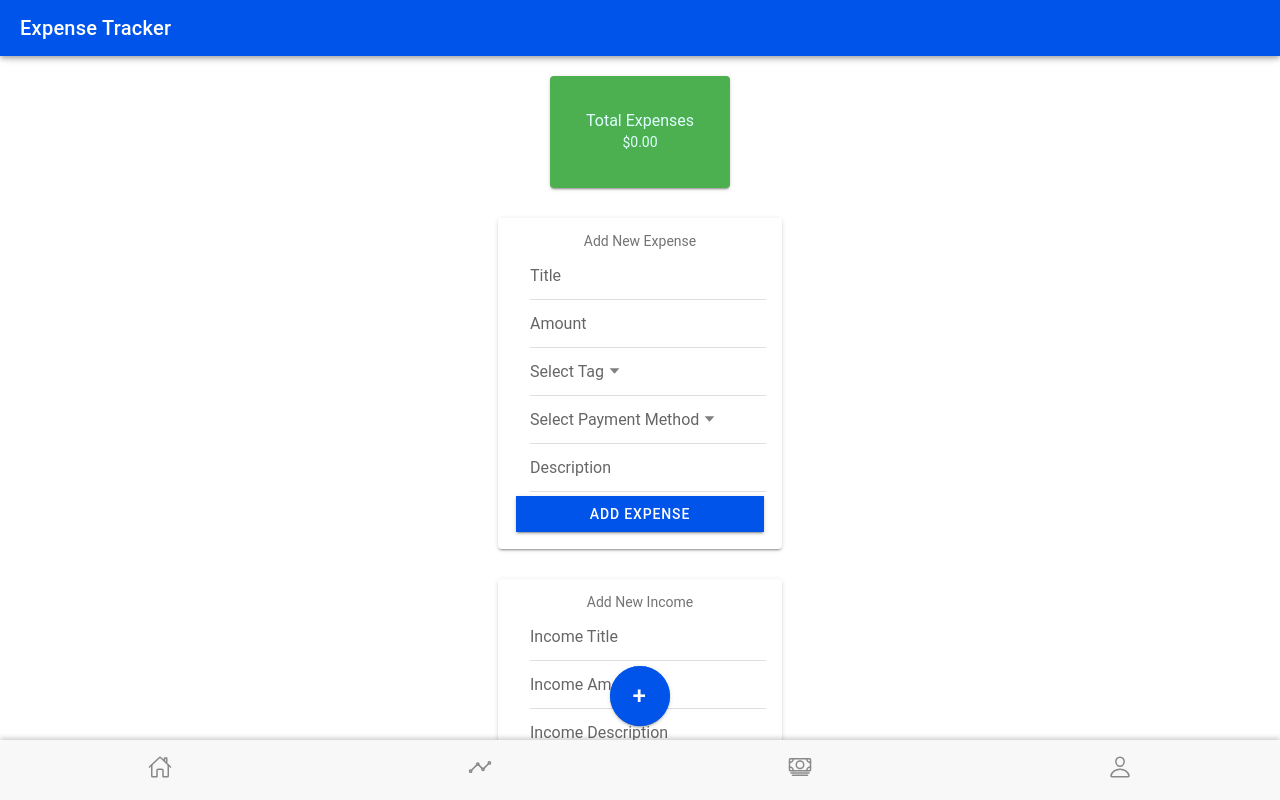
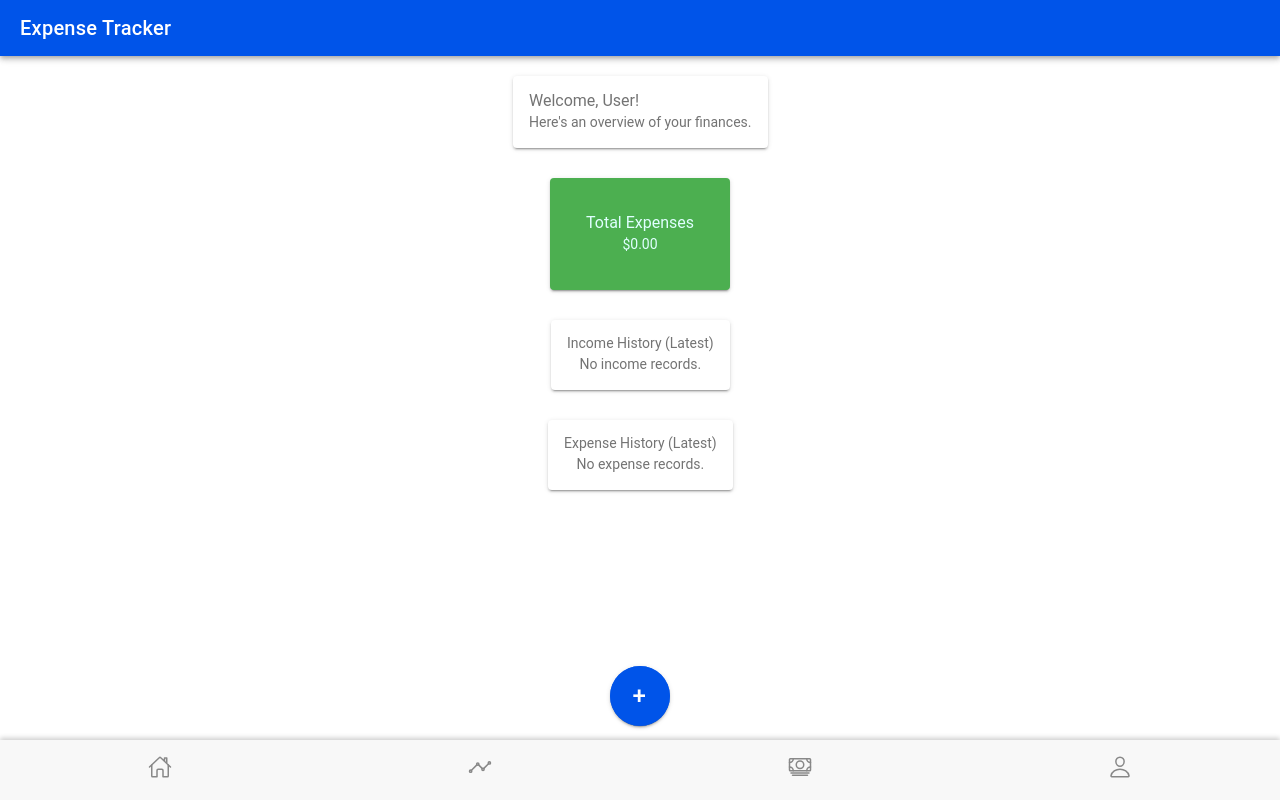
Before and after one commit to micseethoo/newMonefy, a React (Vite) app: page /userhome in a window 1280 px wide. Built offline with nearby package versions, Linux system fonts and the light colour scheme.

Commit message:
changes amde to user home page on login (removed add income and expense function) and added show suer name

```diff
--- a/src/pages/Home.tsx
+++ b/src/pages/Home.tsx
@@ -11,7 +11,7 @@ const Home: React.FC = () => {
       </IonHeader>
       <IonContent fullscreen className="home-background">
         <div className="home-container">
-          <h1 className="home-title">Welcome to Day!</h1>
+          <h1 className="home-title">Welcome to Monefy!</h1>
           <p className="home-description">Manage my finances easily.</p>
           <IonButton expand="full" className="home-button" routerLink="/login">
             Go to Login
--- a/src/pages/UserHome.tsx
+++ b/src/pages/UserHome.tsx
@@ -1,7 +1,190 @@
+// import React, { useEffect, useState } from 'react';
+// import { IonPage, IonContent, IonHeader, IonToolbar, IonTitle, IonGrid, IonRow, IonCol, IonCard, IonCardContent, IonItem } from '@ionic/react';
+// import { getAuth } from 'firebase/auth';
+// import { getFirestore, collection, onSnapshot, query, orderBy } from 'firebase/firestore';
+// import './css/UserHome.css';
+// import FloatingMenuButton from '../components/FloatingMenuButton';
+// import NavBar from '../components/NavBar';
+//
+// const UserHome: React.FC = () => {
+//   const [totalExpenses, setTotalExpenses] = useState(0);
+//   const [transactions, setTransactions] = useState<any[]>([]);
+//   const [incomes, setIncomes] = useState<any[]>([]);
+//   const [userName, setUserName] = useState('User');
+//   const [userId, setUserId] = useState<string | null>(null);
+//
+//   const auth = getAuth();
+//   const db = getFirestore();
+//
+//   useEffect(() => {
+//     const user = auth.currentUser;
+//     if (user) {
+//       setUserName(user.displayName || user.email || `User ${user.uid.substring(0, 6)}`);
+//       setUserId(user.uid);
+//     }
+//   }, [auth]);
+//
+//   useEffect(() => {
+//     if (!userId) return;
+//
+//     const expensesRef = query(
+//       collection(db, `users/${userId}/expenses`),
+//       orderBy("date", "desc")
+//     );
+//
+//     const unsubscribe = onSnapshot(expensesRef, (snapshot) => {
+//       let expensesSum = 0;
+//       const expenseList: any[] = [];
+//
+//       snapshot.docs.forEach((doc) => {
+//         const expenseData = doc.data();
+//         if (expenseData.amount) {
+//           expensesSum += expenseData.amount;
+//         }
+//         expenseList.push({ id: doc.id, ...expenseData });
+//       });
+//
+//       setTotalExpenses(expensesSum);
+//       setTransactions(expenseList);
+//     });
+//
+//     return () => unsubscribe();
+//   }, [userId]);
+//
+//   useEffect(() => {
+//     if (!userId) return;
+//
+//     const incomesRef = query(
+//       collection(db, `users/${userId}/incomes`),
+//       orderBy("date", "desc")
+//     );
+//
+//     const unsubscribe = onSnapshot(incomesRef, (snapshot) => {
+//       const incomeList: any[] = [];
+//
+//       snapshot.docs.forEach((doc) => {
+//         const incomeData = doc.data();
+//         incomeList.push({ id: doc.id, ...incomeData });
+//       });
+//
+//       setIncomes(incomeList);
+//     });
+//
+//     return () => unsubscribe();
+//   }, [userId]);
+//
+//   return (
+//     <IonPage>
+//       <IonHeader>
+//         <IonToolbar color="primary">
+//           <IonTitle>Expense Tracker</IonTitle>
+//         </IonToolbar>
+//       </IonHeader>
+//       <IonContent fullscreen className="home-content">
+//         <IonGrid className="home-grid">
+//           <IonRow>
+//             <IonCol size="12">
+//               <IonCard className="welcome-card">
+//                 <IonCardContent>
+//                   <h2>Welcome, {userName}!</h2>
+//                   <p>Here's an overview of your finances.</p>
+//                 </IonCardContent>
+//               </IonCard>
+//             </IonCol>
+//           </IonRow>
+//
+//           <IonRow>
+//             <IonCol size="12">
+//               <IonCard className="balance-card">
+//                 <IonCardContent>
+//                   <h2>Total Expenses</h2>
+//                   <p className="balance-amount">${totalExpenses.toFixed(2)}</p>
+//                 </IonCardContent>
+//               </IonCard>
+//             </IonCol>
+//           </IonRow>
+//
+//           <IonRow>
+//             <IonCol size="12">
+//               <IonCard className="transactions-card">
+//                 <IonCardContent>
+//                   <h3>Income History (Latest)</h3>
+//                   {incomes.length > 0 ? (
+//                     incomes.map((income, index) => (
+//                       <IonItem key={income.id}>
+//                         <div>
+//                           <h4>{index + 1}. {income.title}</h4>
+//                           <p>Amount: ${income.amount}</p>
+//                           <p>Description: {income.description || "No description provided"}</p>
+//                           <p>
+//                             Date: {new Date(income.date).toLocaleDateString()} <br />
+//                             Time: {new Date(income.date).toLocaleTimeString()}
+//                           </p>
+//                         </div>
+//                       </IonItem>
+//                     ))
+//                   ) : (
+//                     <p>No income records.</p>
+//                   )}
+//                 </IonCardContent>
+//               </IonCard>
+//             </IonCol>
+//           </IonRow>
+//
+//           <IonRow>
+//             <IonCol size="12">
+//               <IonCard className="transactions-card">
+//                 <IonCardContent>
+//                   <h3>Transaction History (Latest)</h3>
+//                   {transactions.length > 0 ? (
+//                     transactions.map((transaction, index) => (
+//                       <IonItem key={transaction.id}>
+//                         <div>
+//                           <h4>{index + 1}. {transaction.title}</h4>
+//                           <p>Amount: ${transaction.amount}</p>
+//                           <p>Tag: {transaction.tag}</p>
+//                           <p>Payment Method: {transaction.paymentMethod}</p>
+//                           <p>Description: {transaction.description || "No description provided"}</p>
+//                           <p>
+//                             Date: {new Date(transaction.date).toLocaleDateString()} <br />
+//                             Time: {new Date(transaction.date).toLocaleTimeString()}
+//                           </p>
+//                         </div>
+//                       </IonItem>
+//                     ))
+//                   ) : (
+//                     <p>No transaction records.</p>
+//                   )}
+//                 </IonCardContent>
+//               </IonCard>
+//             </IonCol>
+//           </IonRow>
+//         </IonGrid>
+//       </IonContent>
+//       <FloatingMenuButton />
+//       <NavBar />
+//     </IonPage>
+//   );
+// };
+//
+// export default UserHome;
+
 import React, { useEffect, useState } from 'react';
-import { IonPage, IonContent, IonHeader, IonToolbar, IonTitle, IonGrid, IonRow, IonCol, IonCard, IonCardContent, IonItem, IonInput, IonButton, IonSelect, IonSelectOption } from '@ionic/react';
+import {
+  IonPage,
+  IonContent,
+  IonHeader,
+  IonToolbar,
+  IonTitle,
+  IonGrid,
+  IonRow,
+  IonCol,
+  IonCard,
+  IonCardContent,
+  IonItem,
+} from '@ionic/react';
 import { getAuth } from 'firebase/auth';
-import { getFirestore, collection, addDoc, onSnapshot, query, orderBy } from 'firebase/firestore';
+import { getFirestore, collection, onSnapshot, query, orderBy } from 'firebase/firestore';
 import './css/UserHome.css';
 import FloatingMenuButton from '../components/FloatingMenuButton';
 import NavBar from '../components/NavBar';
@@ -9,30 +192,29 @@ import NavBar from '../components/NavBar';
 const UserHome: React.FC = () => {
   const [totalExpenses, setTotalExpenses] = useState(0);
   const [transactions, setTransactions] = useState<any[]>([]);
-  const [incomes, setIncomes] = useState<any[]>([]); // New incomes state
-  const [title, setTitle] = useState('');
-  const [amount, setAmount] = useState<number | ''>('');
-  const [tag, setTag] = useState('');
-  const [paymentMethod, setPaymentMethod] = useState('');
-  const [description, setDescription] = useState('');
-  const [incomeTitle, setIncomeTitle] = useState('');
-  const [incomeAmount, setIncomeAmount] = useState<number | ''>('');
-  const [incomeDescription, setIncomeDescription] = useState('');
+  const [incomes, setIncomes] = useState<any[]>([]);
+  const [userName, setUserName] = useState('User');
+  const [userId, setUserId] = useState<string | null>(null);
 
   const auth = getAuth();
   const db = getFirestore();
-  const userId = auth.currentUser?.uid;
+
+  useEffect(() => {
+    const user = auth.currentUser;
+    if (user) {
+      setUserName(user.displayName || user.email || `User ${user.uid.substring(0, 6)}`);
+      setUserId(user.uid);
+    }
+  }, [auth]);
 
   useEffect(() => {
     if (!userId) return;
 
-    // Set up a reference with ordered query by date in descending order for expenses
     const expensesRef = query(
       collection(db, `users/${userId}/expenses`),
-      orderBy("date", "desc")
+      orderBy('date', 'desc')
     );
 
-    // Real-time listener for expenses collection
     const unsubscribe = onSnapshot(expensesRef, (snapshot) => {
       let expensesSum = 0;
       const expenseList: any[] = [];
@@ -55,13 +237,11 @@ const UserHome: React.FC = () => {
   useEffect(() => {
     if (!userId) return;
 
-    // Set up a reference with ordered query by date in descending order for incomes
     const incomesRef = query(
       collection(db, `users/${userId}/incomes`),
-      orderBy("date", "desc")
+      orderBy('date', 'desc')
     );
 
-    // Real-time listener for incomes collection
     const unsubscribe = onSnapshot(incomesRef, (snapshot) => {
       const incomeList: any[] = [];
 
@@ -76,52 +256,6 @@ const UserHome: React.FC = () => {
     return () => unsubscribe();
   }, [userId]);
 
-  const handleAddExpense = async () => {
-    if (!userId || amount === '' || title === '' || tag === '' || paymentMethod === '') return;
-
-    const expensesRef = collection(db, `users/${userId}/expenses`);
-
-    try {
-      const currentDate = new Date();
-      await addDoc(expensesRef, {
-        title,
-        amount: Number(amount),
-        tag,
-        paymentMethod,
-        description,
-        date: currentDate.toISOString(),
-      });
-      setTitle('');
-      setAmount('');
-      setTag('');
-      setPaymentMethod('');
-      setDescription('');
-    } catch (error) {
-      console.error("Error adding expense:", error);
-    }
-  };
-
-  const handleAddIncome = async () => {
-    if (!userId || incomeAmount === '' || incomeTitle === '') return;
-
-    const incomeRef = collection(db, `users/${userId}/incomes`);
-
-    try {
-      const currentDate = new Date();
-      await addDoc(incomeRef, {
-        title: incomeTitle,
-        amount: Number(incomeAmount),
-        description: incomeDescription,
-        date: currentDate.toISOString(),
-      });
-      setIncomeTitle('');
-      setIncomeAmount('');
-      setIncomeDescription('');
-    } catch (error) {
-      console.error("Error adding income:", error);
-    }
-  };
-
   return (
     <IonPage>
       <IonHeader>
@@ -133,6 +267,17 @@ const UserHome: React.FC = () => {
         <IonGrid className="home-grid">
           <IonRow>
             <IonCol size="12">
+              <IonCard className="welcome-card">
+                <IonCardContent>
+                  <h2>Welcome, {userName}!</h2>
+                  <p>Here's an overview of your finances.</p>
+                </IonCardContent>
+              </IonCard>
+            </IonCol>
+          </IonRow>
+
+          <IonRow>
+            <IonCol size="12">
               <IonCard className="balance-card">
                 <IonCardContent>
                   <h2>Total Expenses</h2>
@@ -142,110 +287,6 @@ const UserHome: React.FC = () => {
             </IonCol>
           </IonRow>
 
-          {/* Expense Form */}
-          <IonRow>
-            <IonCol size="12">
-              <IonCard>
-                <IonCardContent>
-                  <h3>Add New Expense</h3>
-                  <IonItem>
-                    <IonInput
-                      value={title}
-                      placeholder="Title"
-                      onIonChange={(e) => setTitle(e.detail.value!)}
-                      required
-                    />
-                  </IonItem>
-                  <IonItem>
-                    <IonInput
-                      type="number"
-                      value={amount}
-                      placeholder="Amount"
-                      onIonChange={(e) => setAmount(parseFloat(e.detail.value!))}
-                      required
-                    />
-                  </IonItem>
-                  <IonItem>
-                    <IonSelect
-                      value={tag}
-                      placeholder="Select Tag"
-                      onIonChange={(e) => setTag(e.detail.value)}
-                      required
-                    >
-                      <IonSelectOption value="Food">Food</IonSelectOption>
-                      <IonSelectOption value="Transport">Transport</IonSelectOption>
-                      <IonSelectOption value="Entertainment">Entertainment</IonSelectOption>
-                      <IonSelectOption value="Bills">Bills</IonSelectOption>
-                      <IonSelectOption value="Other">Other</IonSelectOption>
-                    </IonSelect>
-                  </IonItem>
-                  <IonItem>
-                    <IonSelect
-                      value={paymentMethod}
-                      placeholder="Select Payment Method"
-                      onIonChange={(e) => setPaymentMethod(e.detail.value)}
-                      required
-                    >
-                      <IonSelectOption value="E-Wallet">E-Wallet</IonSelectOption>
-                      <IonSelectOption value="Debit Card">Debit Card</IonSelectOption>
-                      <IonSelectOption value="Credit Card">Credit Card</IonSelectOption>
-                      <IonSelectOption value="Cash">Cash</IonSelectOption>
-                    </IonSelect>
-                  </IonItem>
-                  <IonItem>
-                    <IonInput
-                      value={description}
-                      placeholder="Description"
-                      onIonChange={(e) => setDescription(e.detail.value!)}
-                    />
-                  </IonItem>
-                  <IonButton expand="full" onClick={handleAddExpense}>
-                    Add Expense
-                  </IonButton>
-                </IonCardContent>
-              </IonCard>
-            </IonCol>
-          </IonRow>
-
-          {/* Income Form */}
-          <IonRow>
-            <IonCol size="12">
-              <IonCard>
-                <IonCardContent>
-                  <h3>Add New Income</h3>
-                  <IonItem>
-                    <IonInput
-                      value={incomeTitle}
-                      placeholder="Income Title"
-                      onIonChange={(e) => setIncomeTitle(e.detail.value!)}
-                      required
-                    />
-                  </IonItem>
-                  <IonItem>
-                    <IonInput
-                      type="number"
-                      value={incomeAmount}
-                      placeholder="Income Amount"
-                      onIonChange={(e) => setIncomeAmount(parseFloat(e.detail.value!))}
-                      required
-                    />
-                  </IonItem>
-                  <IonItem>
-                    <IonInput
-                      value={incomeDescription}
-                      placeholder="Income Description"
-                      onIonChange={(e) => setIncomeDescription(e.detail.value!)}
-                    />
-                  </IonItem>
-                  <IonButton expand="full" onClick={handleAddIncome}>
-                    Add Income
-                  </IonButton>
-                </IonCardContent>
-              </IonCard>
-            </IonCol>
-          </IonRow>
-
-          {/* Income History */}
           <IonRow>
             <IonCol size="12">
               <IonCard className="transactions-card">
@@ -255,9 +296,11 @@ const UserHome: React.FC = () => {
                     incomes.map((income, index) => (
                       <IonItem key={income.id}>
                         <div>
-                          <h4>{index + 1}. {income.title}</h4>
+                          <h4>
+                            {index + 1}. {income.title}
+                          </h4>
                           <p>Amount: ${income.amount}</p>
-                          <p>Description: {income.description || "No description provided"}</p>
+                          <p>Description: {income.description || 'No description provided'}</p>
                           <p>
                             Date: {new Date(income.date).toLocaleDateString()} <br />
                             Time: {new Date(income.date).toLocaleTimeString()}
@@ -273,21 +316,22 @@ const UserHome: React.FC = () => {
             </IonCol>
           </IonRow>
 
-          {/* Transaction History */}
           <IonRow>
             <IonCol size="12">
               <IonCard className="transactions-card">
                 <IonCardContent>
-                  <h3>Transaction History (Latest)</h3>
+                  <h3>Expense History (Latest)</h3>
                   {transactions.length > 0 ? (
                     transactions.map((transaction, index) => (
                       <IonItem key={transaction.id}>
                         <div>
-                          <h4>{index + 1}. {transaction.title}</h4>
+                          <h4>
+                            {index + 1}. {transaction.title}
+                          </h4>
                           <p>Amount: ${transaction.amount}</p>
                           <p>Tag: {transaction.tag}</p>
                           <p>Payment Method: {transaction.paymentMethod}</p>
-                          <p>Description: {transaction.description || "No description provided"}</p>
+                          <p>Description: {transaction.description || 'No description provided'}</p>
                           <p>
                             Date: {new Date(transaction.date).toLocaleDateString()} <br />
                             Time: {new Date(transaction.date).toLocaleTimeString()}
@@ -296,7 +340,7 @@ const UserHome: React.FC = () => {
                       </IonItem>
                     ))
                   ) : (
-                    <p>No transaction records.</p>
+                    <p>No expense records.</p>
                   )}
                 </IonCardContent>
               </IonCard>
```
